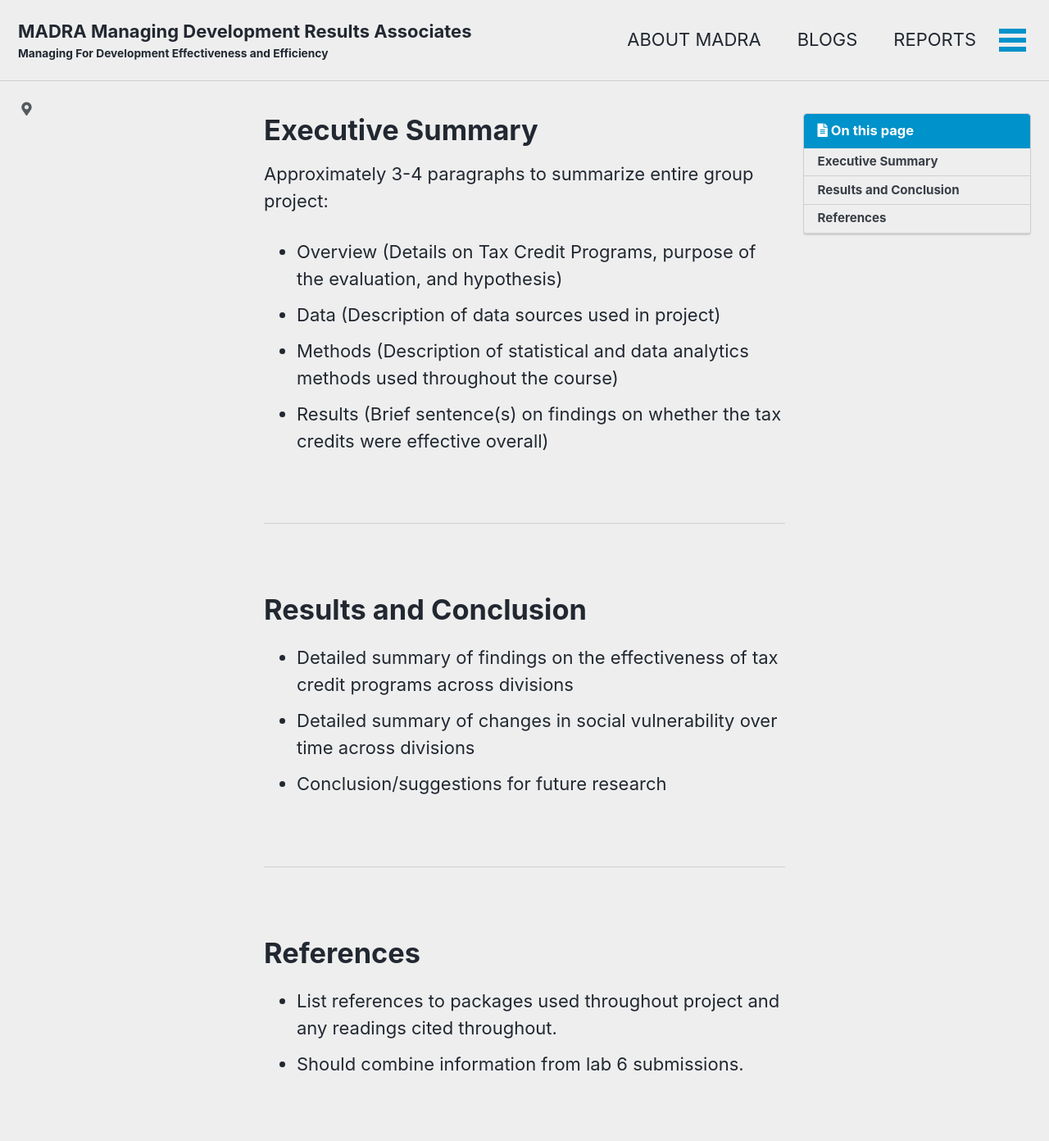
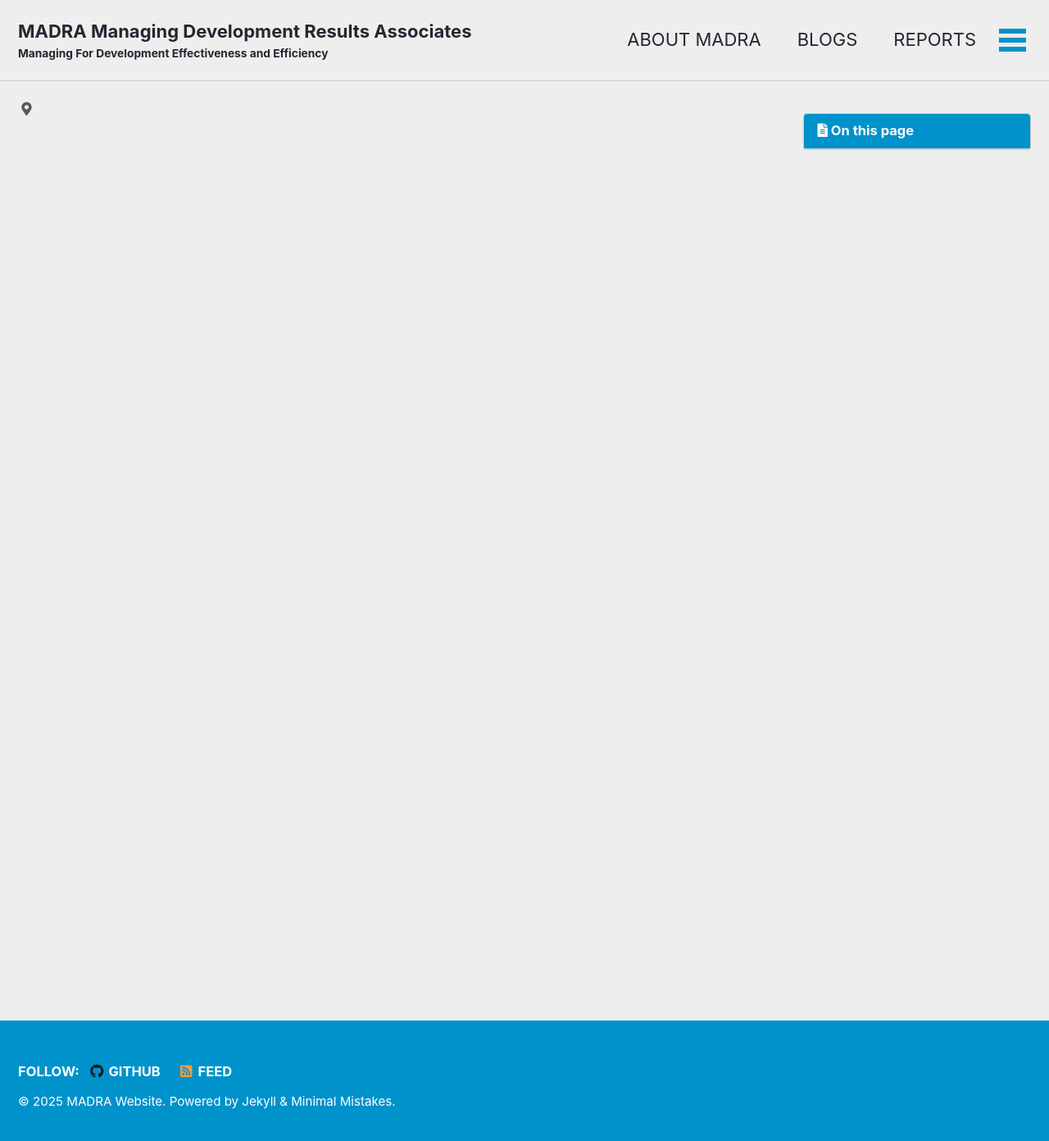
Before and after one commit to Torenni/madra-website, a Jekyll site: the page built from index.md, in a window 1280 px wide and 1400 px high. Shown: the top 1392 px of the window at 82% size. Built offline with Jekyll 4.4.1, drawn with Linux system fonts in a browser that asks for light colours; cached includes are drawn as plain includes.

Commit message:
Update index.md

```diff
--- a/index.md
+++ b/index.md
@@ -1,39 +1,6 @@
 ---
 title: " "
 layout: single
-toc: true
+toc: " "
 author_profile: true
 ---
-
-
-# Executive Summary
-
-Approximately 3-4 paragraphs to summarize entire group project:
-
-<ul>
-  <li>Overview (Details on Tax Credit Programs, purpose of the evaluation, and hypothesis)</li>
-  <li>Data (Description of data sources used in project)</li>
-  <li>Methods (Description of statistical and data analytics methods used throughout the course)</li>
-  <li>Results (Brief sentence(s) on findings on whether the tax credits were effective overall)</li>
-</ul>
-
-<br>
-<hr>
-<br>
-
-# Results and Conclusion
-
-<ul>
-  <li>Detailed summary of findings on the effectiveness of tax credit programs across divisions</li>
-  <li>Detailed summary of changes in social vulnerability over time across divisions</li>
-  <li>Conclusion/suggestions for future research</li>
-</ul>
-
-<br>
-<hr>
-<br>
-
-# References
-
--  List references to packages used throughout project and any readings cited throughout.
--  Should combine information from lab 6 submissions.
```
